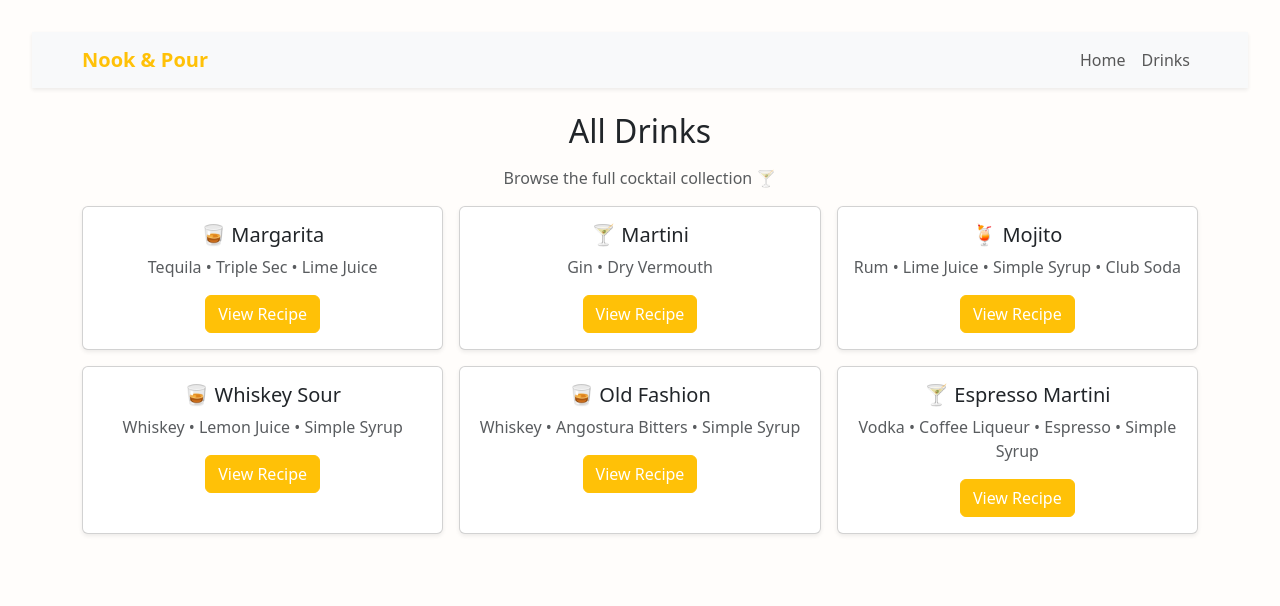
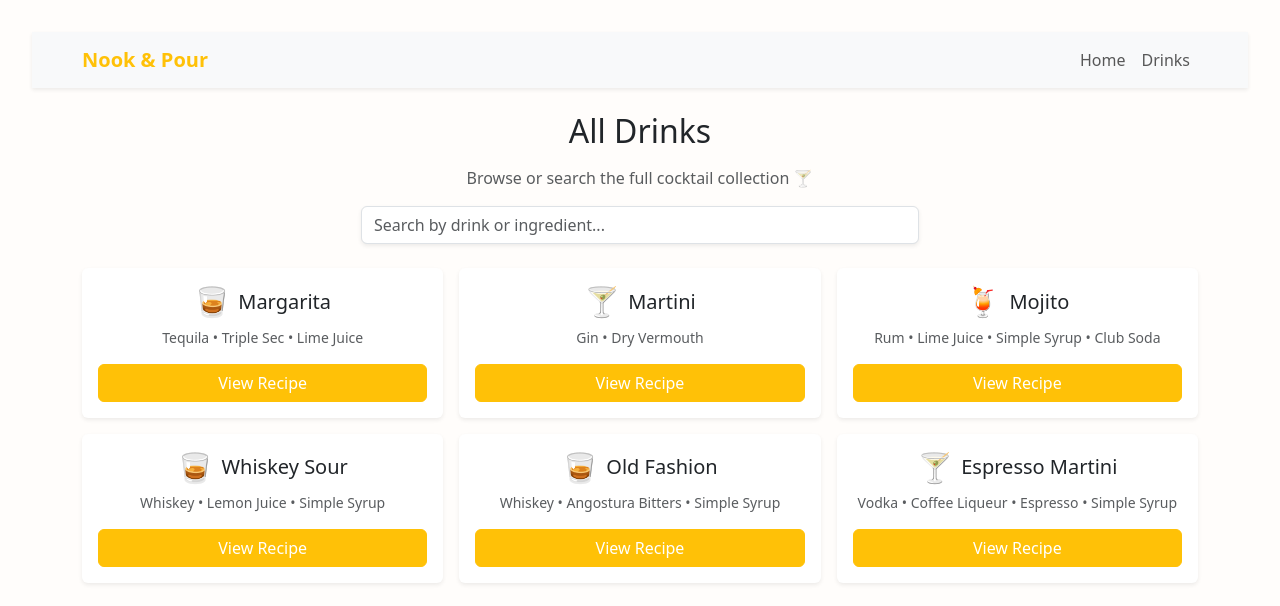
Before and after one commit to Drew-Andersen/Nook-Pour, a React (Vite) app in the folder client/: page /alldrinks in a window 1280 px wide. Shown: the top 606 px of the page. Built offline with nearby package versions, Linux system fonts and the light colour scheme; a web font is replaced by a local one.

Commit message:
Added a searchbar to the AllDrinks.jsx

```diff
--- a/client/src/pages/AllDrinks.jsx
+++ b/client/src/pages/AllDrinks.jsx
@@ -1,28 +1,50 @@
 import { useOutletContext } from "react-router-dom";
-import { Card, Button } from "react-bootstrap";
+import { useState } from "react";
+import { Card, Button, Form } from "react-bootstrap";
 
 export default function AllDrinks() {
   const { drinks, handleShowModal } = useOutletContext();
+  const [searchTerm, setSearchTerm] = useState("");
+
+  const filteredDrinks = drinks.filter((drink) => {
+    const term = searchTerm.toLowerCase();
+    return (
+      drink.name.toLowerCase().includes(term) ||
+      drink.ingredients.some((ing) => ing.toLowerCase().includes(term))
+    );
+  });
 
   return (
     <div>
       <h2 className="mb-3">All Drinks</h2>
-      <p className="text-muted">Browse the full cocktail collection 🍸</p>
+      <p className="text-muted">Browse or search the full cocktail collection 🍸</p>
+
+      <Form className="mb-4 d-flex justify-content-center">
+        <Form.Control
+          type="text"
+          placeholder="Search by drink or ingredient..."
+          value={searchTerm}
+          onChange={(e) => setSearchTerm(e.target.value)}
+          className="shadow-sm w-50"
+        />
+      </Form>
 
       <div className="row g-3">
-        {drinks.map((drink) => (
+        {filteredDrinks.length > 0 ? (
+          filteredDrinks.map((drink) => (
             <div className="col-md-6 col-lg-4" key={drink.id}>
-            <Card className="shadow-sm h-100">
+              <Card className="shadow-sm h-100 border-0">
                 <Card.Body>
-                <Card.Title className="fs-5">
-                  {drink.icon} {drink.name}
+                  <Card.Title className="fs-5 d-flex align-items-center justify-content-center gap-2">
+                    <span style={{ fontSize: "1.8rem" }}>{drink.icon}</span>
+                    {drink.name}
                   </Card.Title>
-                <Card.Text className="text-muted">
+                  <Card.Text className="text-muted small">
                     {drink.ingredients.join(" • ")}
                   </Card.Text>
                   <Button
                     variant="warning"
-                  className="text-white"
+                    className="text-white w-100"
                     onClick={() => handleShowModal(drink)}
                   >
                     View Recipe
@@ -30,7 +52,10 @@ export default function AllDrinks() {
                 </Card.Body>
               </Card>
             </div>
-        ))}
+          ))
+        ) : (
+          <p className="text-muted mt-4">No drinks found for "{searchTerm}"</p>
+        )}
       </div>
     </div>
   );
```
Lines whose indentation alone changed are shown as unchanged.
